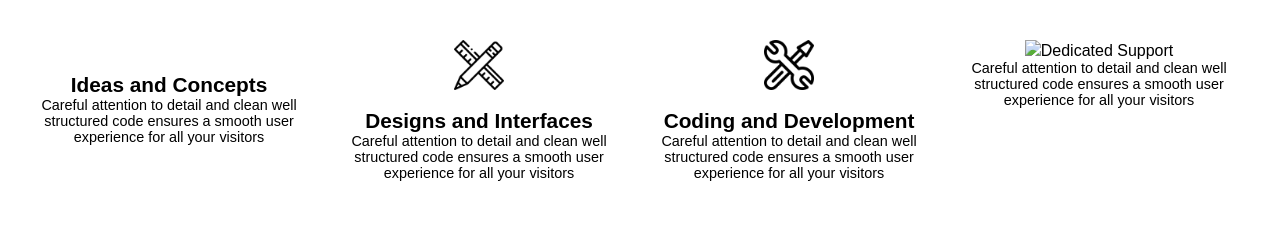
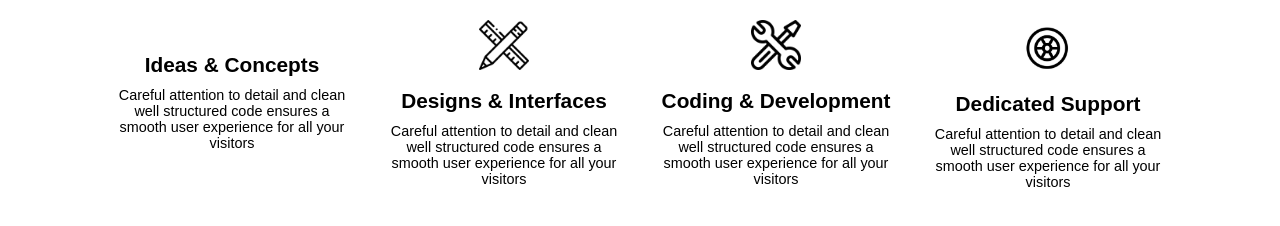
Before and after one commit to Lilyprograms/group-activity2, a plain HTML site: page index.html in a window 1280 px wide. Drawn offline with Linux system fonts and the light colour scheme.

Commit message:
Finished

```diff
--- a/index.html
+++ b/index.html
@@ -10,22 +10,22 @@
     <div class="joyce">
                 <div class="Ideas_and_Concepts">
                        <img src="./light-bulb.png" alt="" class="light-img">
-                    <h3 class="features-title font-alt">Ideas and Concepts</h3>
+                    <h3 class="features-title">Ideas & Concepts</h3>
                     <p>Careful attention to detail and clean well structured code ensures a smooth user experience for all your visitors</p>
                 </div>
                 <div class="Designs_and_Interfaces">
                     <img src="./school-material.png" alt="" class="school-img">
-                    <h3 class="features-title font-alt">Designs and Interfaces</h3>
+                    <h3 class="features-title">Designs & Interfaces</h3>
                     <p>Careful attention to detail and clean well structured code ensures a smooth user experience for all your visitors</p>
                 </div>
                 <div class="Coding_and_Development">
                     <img src="./support.png" alt="" class="support-img">
-                    <h3 class="features-title font-alt">Coding and Development</h3>
+                    <h3 class="features-title">Coding & Development</h3>
                     <p>Careful attention to detail and clean well structured code ensures a smooth user experience for all your visitors</p>
                 </div>
                 <div class="Dedicated_Support">
-                    <img src="."
-                    <h3 class="features-title font-alt">Dedicated Support</h3>
+                    <img src="./Capture.PNG" alt="" class="capture-img">
+                    <h3 class="features-title">Dedicated Support</h3>
                     <p>Careful attention to detail and clean well structured code ensures a smooth user experience for all your visitors</p>
                 </div>
             </div>
--- a/style.css
+++ b/style.css
@@ -5,15 +5,9 @@
     font-family: Arial, Helvetica, sans-serif;
 }
 .joyce{
-    background-color: white;
     display: flex;
-    justify-content: center;
-    text-align: center;
-    flex: 200px;
-    width: 100%;
-    /* max-width: 250px; */
-    padding: 20px;
-    /* align-items: stretch; */
+    margin: auto;
+    width: 85%;
 }
 .joyce:hover{
     transform: translate(-6px);
@@ -29,25 +23,23 @@
 .module{
     background-color: #ffff
 }
-.container{
-padding-left: 15px;
-padding-right: 15px;
-margin-right: auto;
-margin-left: auto;
-}
 .Ideas_and_Concepts{
+    width: 25%;
     margin: 20px;
     text-align: center;
 }
 .Designs_and_Interfaces{
+    width: 25%;
     margin: 20px;
     text-align: center;
 }
 .Coding_and_Development{
+    width: 25%;
     margin: 20px;
     text-align: center;
 }
 .Dedicated_Support{
+    width: 25%;
     margin: 20px;
     text-align: center;
 }
@@ -60,3 +52,9 @@ margin-left: auto;
 .support-img{
     width: 50px;
 }
+.capture-img{
+    width: 50px;
+}
+.features-title{
+    padding-bottom: 10px;
+}
```
